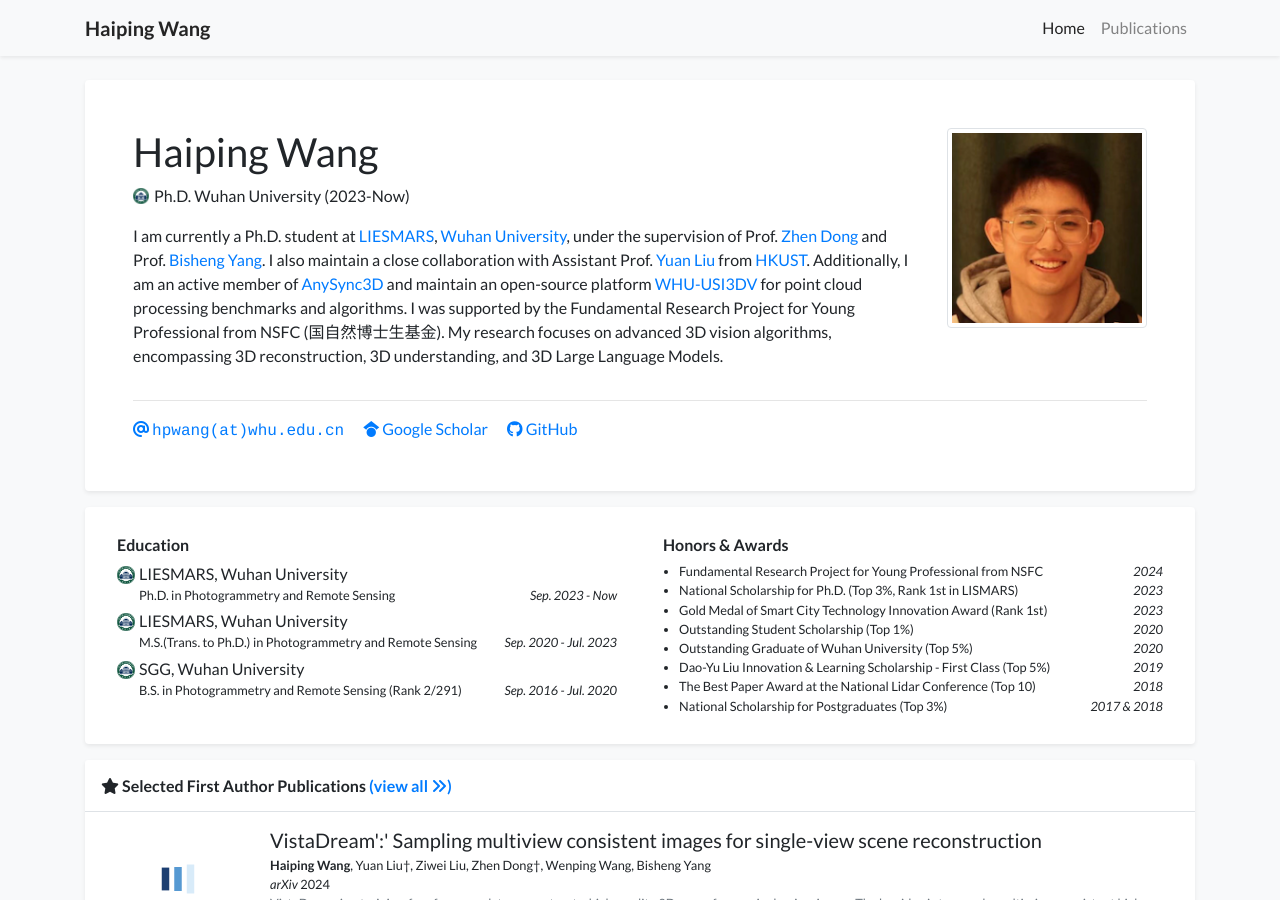
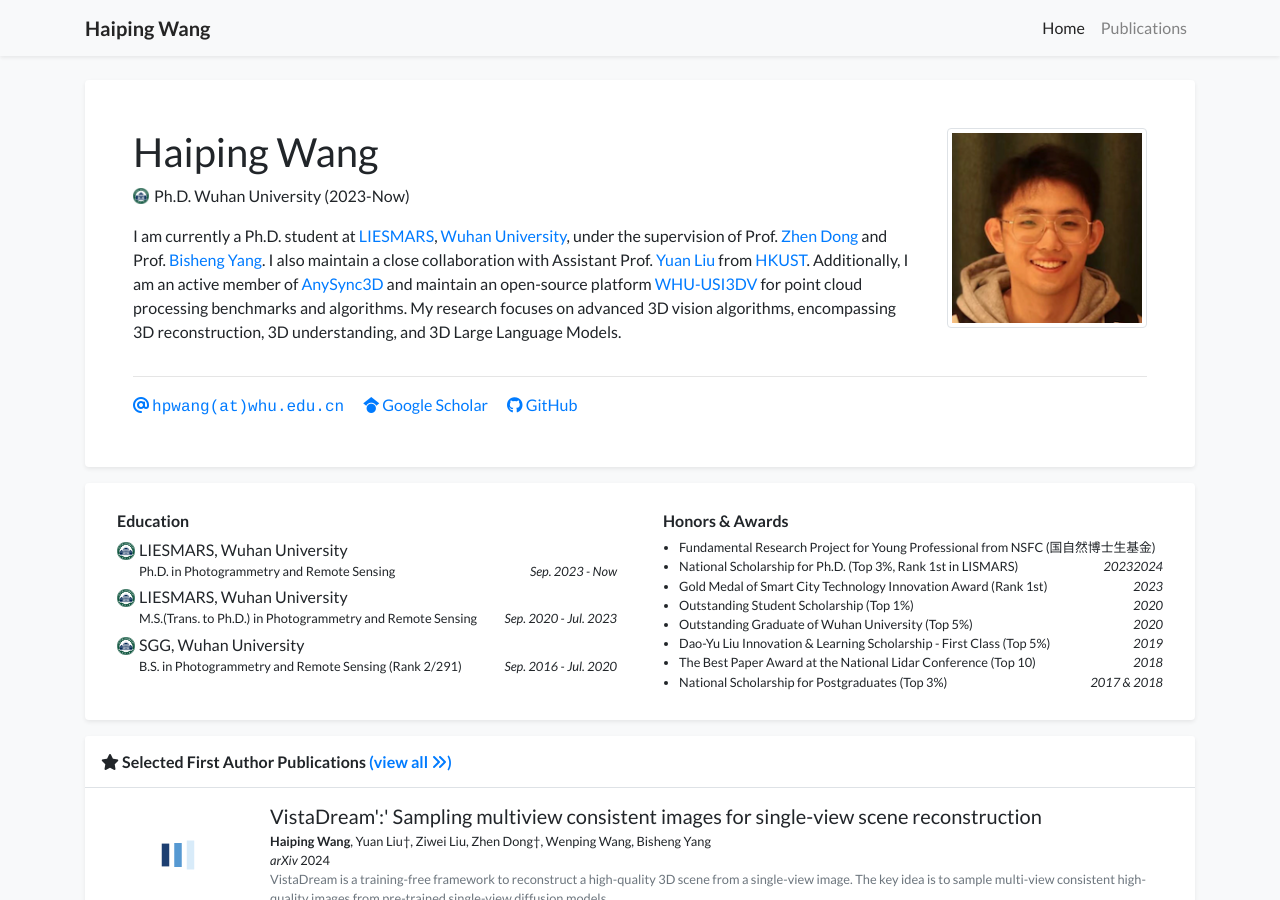
Before and after one commit to HpWang-whu/HpWang-whu.github.io, a Jekyll site: the page built from index.html, in a window 1280 px wide and 900 px high. Built offline with Jekyll 4.4.1, drawn with Linux system fonts in a browser that asks for light colours; a style sheet for code colours, icons or effects is not loaded; some of the changed lines change nothing that is shown.

Commit message:
[support]

```diff
--- a/_data/profile.yml
+++ b/_data/profile.yml
@@ -20,7 +20,6 @@
   I am currently a Ph.D. student at <a href="http://www.lmars.whu.edu.cn/en/">LIESMARS</a>, <a href="https://en.whu.edu.cn/">Wuhan University</a>, under the supervision of Prof. <a href="https://dongzhenwhu.github.io/index.html">Zhen Dong</a> and Prof. <a href="http://3s.whu.edu.cn/ybs/index.htm">Bisheng Yang</a>.
   I also maintain a close collaboration with Assistant Prof. <a href="https://liuyuan-pal.github.io/">Yuan Liu</a> from <a href="https://hkust.edu.hk/"> HKUST</a>.
   Additionally, I am an active member of <a href="https://anysyn3d.github.io/about.html">AnySync3D</a> and maintain an open-source platform <a href="https://github.com/WHU-USI3DV">WHU-USI3DV</a> for point cloud processing benchmarks and algorithms.
-  I was supported by the Fundamental Research Project for Young Professional from NSFC (国自然博士生基金).
   My research focuses on advanced 3D vision algorithms, encompassing 3D  reconstruction, 3D understanding, and 3D Large Language Models.
 
 show_portrait: true
@@ -43,7 +42,7 @@
   date: Sep. 2016 - Jul. 2020
 
 awards:
-- name: Fundamental Research Project for Young Professional from NSFC
+- name: Fundamental Research Project for Young Professional from NSFC (国自然博士生基金)
   date: 2024
 - name: National Scholarship for Ph.D. (Top 3%, Rank 1st in LISMARS)
   date: 2023
```
